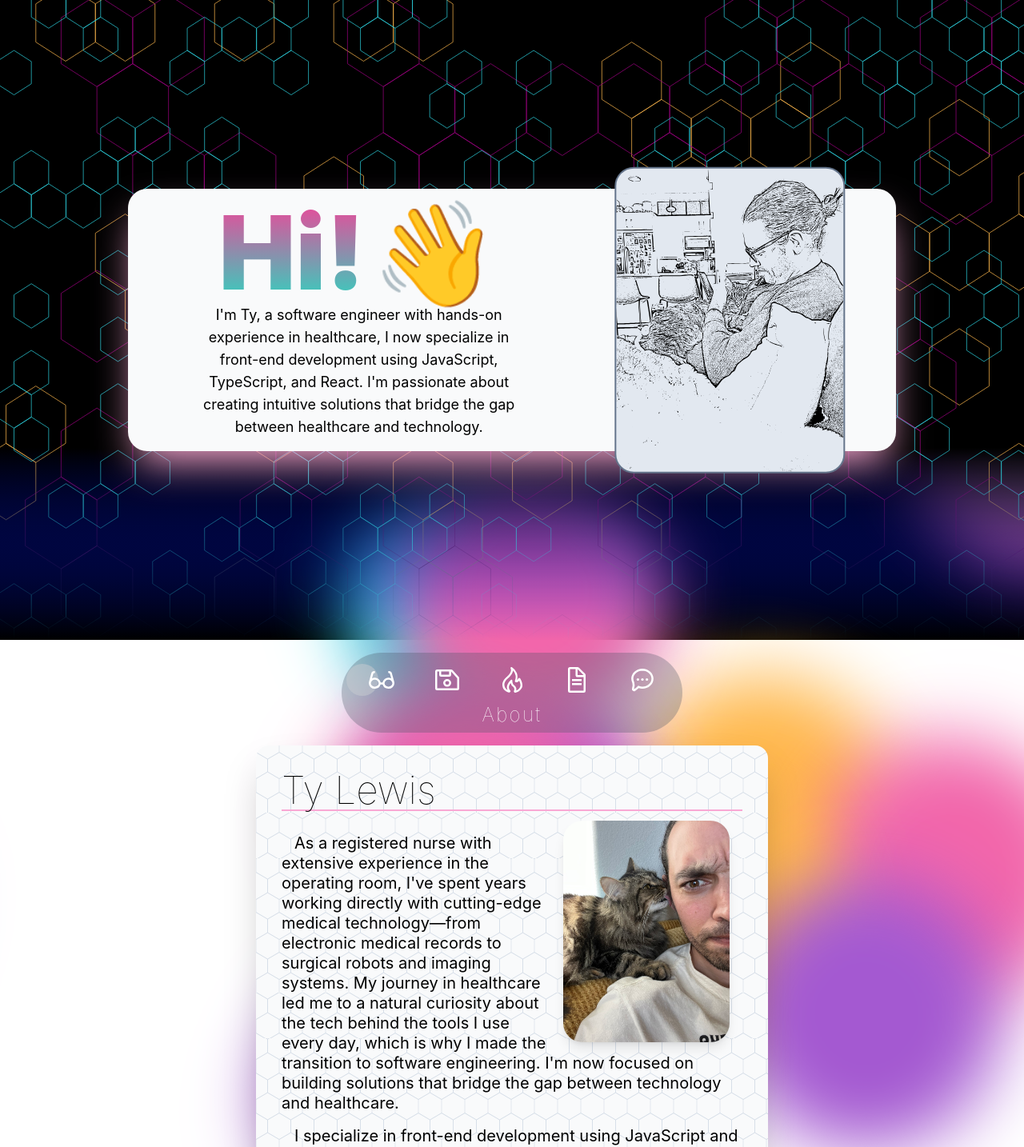
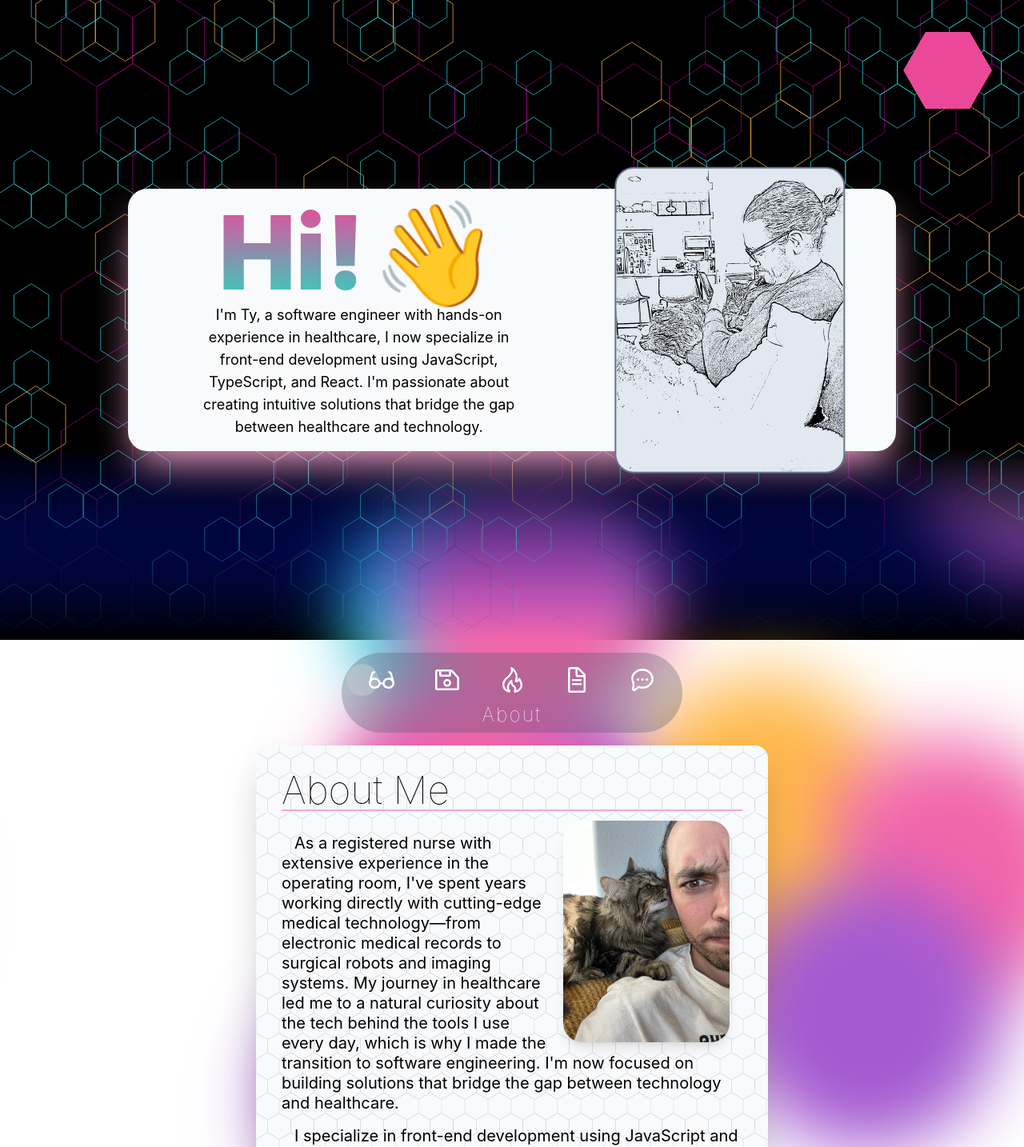
Before and after one commit to tylerelk/TyLewisPortfolio, a React (Vite) app in the folder TyLewisPortfolio/: page / in a window 1280 px wide. Shown: the top 1434 px of the page at 80% size. Built offline with nearby package versions, Linux system fonts and the light colour scheme.

Commit message:
Update styles

```diff
--- a/TyLewisPortfolio/src/App.tsx
+++ b/TyLewisPortfolio/src/App.tsx
@@ -2,7 +2,6 @@ import "./App.css";
 import Background from "./components/Background";
 import Card from "./components/Card";
 import Navbar from "./components/Navbar";
-import { useRef } from "react";
 import TechSection from "./components/TechSection";
 import Resume from "./components/Resume";
 import { isDesktop } from "react-device-detect";
@@ -11,15 +10,15 @@ import _booBoo from "./assets/images/booboo.jpeg";
 import Hero from "./components/Hero";
 
 function App() {
-  const sliderRef = useRef<HTMLDivElement | null>(null);
   const aboutMeParagraphs = _aboutMe.paragraphs;
+
   return (
     <>
       <Background />
       <Hero />
-      <Navbar sliderRef={sliderRef} />
-      <div className='flex flex-col items-center gap-4'>
-        <Card title='Ty Lewis' id='about'>
+      {isDesktop && <Navbar />}
+      <div className='flex flex-col items-center gap-4 pb-10'>
+        <Card title='About Me' id='about'>
           <div>
             <img
               src={_booBoo}
@@ -29,7 +28,10 @@ function App() {
             />
             {aboutMeParagraphs.map((p) => {
               return (
-                <p className='text-left indent-4 text-xl leading-tight my-4'>
+                <p
+                  key={aboutMeParagraphs.indexOf(p)}
+                  className='text-left indent-4 text-xl leading-tight my-4'
+                >
                   {p}
                 </p>
               );
--- /dev/null
+++ b/TyLewisPortfolio/src/colors.css
@@ -0,0 +1,11 @@
+:root {
+  --yellow: #ffb84c;
+  --pink: #f266ab;
+  --teal: #2cd3e1;
+  --purple: #a459d1;
+  transition: --yellow 1s ease, --pink 1s ease, --purple 1s ease, --teal 1s ease;
+}
+
+* {
+  transition: background-color 1s ease, color 1s ease;
+}
--- a/TyLewisPortfolio/src/components/Background.css
+++ b/TyLewisPortfolio/src/components/Background.css
@@ -1,3 +1,5 @@
+@import "../colors.css";
+
 @keyframes move {
   100% {
     transform: translate3d(0, 0, 1px) rotate(360deg);
@@ -29,10 +31,11 @@ body {
   animation-duration: 200;
   animation-timing-function: linear;
   animation-iteration-count: infinite;
+  transition: 1s ease-in-out;
 }
 
 .background span:nth-child(0) {
-  color: #a459d1;
+  color: var(--purple);
   top: 68%;
   left: 87%;
   animation-duration: 149s;
@@ -41,7 +44,7 @@ body {
   box-shadow: 84vmin 0 10.94595462616293vmin currentColor;
 }
 .background span:nth-child(1) {
-  color: #a459d1;
+  color: var(--purple);
   top: 68%;
   left: 12%;
   animation-duration: 178s;
@@ -50,7 +53,7 @@ body {
   box-shadow: 84vmin 0 10.928700651236014vmin currentColor;
 }
 .background span:nth-child(2) {
-  color: #ffb84c;
+  color: var(--yellow);
   top: 37%;
   left: 54%;
   animation-duration: 57s;
@@ -59,7 +62,7 @@ body {
   box-shadow: 84vmin 0 10.747894452938397vmin currentColor;
 }
 .background span:nth-child(3) {
-  color: #2cd3e1;
+  color: var(--teal);
   top: 4%;
   left: 35%;
   animation-duration: 57s;
@@ -68,7 +71,7 @@ body {
   box-shadow: -84vmin 0 11.388280516060556vmin currentColor;
 }
 .background span:nth-child(4) {
-  color: #a459d1;
+  color: var(--purple);
   top: 9%;
   left: 89%;
   animation-duration: 88s;
@@ -77,7 +80,7 @@ body {
   box-shadow: 84vmin 0 10.821958765718083vmin currentColor;
 }
 .background span:nth-child(5) {
-  color: #ffb84c;
+  color: var(--yellow);
   top: 44%;
   left: 69%;
   animation-duration: 92s;
@@ -86,7 +89,7 @@ body {
   box-shadow: -84vmin 0 11.396816234032798vmin currentColor;
 }
 .background span:nth-child(6) {
-  color: #2cd3e1;
+  color: var(--teal);
   top: 69%;
   left: 56%;
   animation-duration: 299s;
@@ -95,7 +98,7 @@ body {
   box-shadow: 84vmin 0 10.918621978227865vmin currentColor;
 }
 .background span:nth-child(7) {
-  color: #f266ab;
+  color: var(--pink);
   top: 57%;
   left: 56%;
   animation-duration: 179s;
@@ -104,7 +107,7 @@ body {
   box-shadow: 84vmin 0 11.194181515477979vmin currentColor;
 }
 .background span:nth-child(8) {
-  color: #2cd3e1;
+  color: var(--teal);
   top: 93%;
   left: 41%;
   animation-duration: 189s;
@@ -113,7 +116,7 @@ body {
   box-shadow: 84vmin 0 11.013549938062031vmin currentColor;
 }
 .background span:nth-child(9) {
-  color: #2cd3e1;
+  color: var(--teal);
   top: 9%;
   left: 50%;
   animation-duration: 161s;
@@ -122,7 +125,7 @@ body {
   box-shadow: -84vmin 0 10.724031030386522vmin currentColor;
 }
 .background span:nth-child(10) {
-  color: #ffb84c;
+  color: var((--yellow));
   top: 39%;
   left: 32%;
   animation-duration: 195s;
@@ -131,7 +134,7 @@ body {
   box-shadow: -84vmin 0 10.94904803381291vmin currentColor;
 }
 .background span:nth-child(11) {
-  color: #ffb84c;
+  color: var(--yellow);
   top: 17%;
   left: 31%;
   animation-duration: 156s;
@@ -140,7 +143,7 @@ body {
   box-shadow: -84vmin 0 11.207206910840076vmin currentColor;
 }
 .background span:nth-child(12) {
-  color: #f266ab;
+  color: var(--pink);
   top: 81%;
   left: 97%;
   animation-duration: 222s;
@@ -149,7 +152,7 @@ body {
   box-shadow: -84vmin 0 10.565747613720502vmin currentColor;
 }
 .background span:nth-child(13) {
-  color: #a459d1;
+  color: var(--purple);
   top: 74%;
   left: 45%;
   animation-duration: 304s;
@@ -158,7 +161,7 @@ body {
   box-shadow: 84vmin 0 10.98299521671376vmin currentColor;
 }
 .background span:nth-child(14) {
-  color: #2cd3e1;
+  color: var(--teal);
   top: 50%;
   left: 86%;
   animation-duration: 292s;
@@ -167,7 +170,7 @@ body {
   box-shadow: 84vmin 0 11.378481490793906vmin currentColor;
 }
 .background span:nth-child(15) {
-  color: #a459d1;
+  color: var(--purple);
   top: 30%;
   left: 55%;
   animation-duration: 129s;
@@ -176,7 +179,7 @@ body {
   box-shadow: 84vmin 0 10.617579240760465vmin currentColor;
 }
 .background span:nth-child(16) {
-  color: #ffb84c;
+  color: var(--yellow);
   top: 6%;
   left: 64%;
   animation-duration: 224s;
@@ -185,7 +188,7 @@ body {
   box-shadow: 84vmin 0 10.803669996753042vmin currentColor;
 }
 .background span:nth-child(17) {
-  color: #f266ab;
+  color: var(--pink);
   top: 4%;
   left: 55%;
   animation-duration: 227s;
@@ -194,7 +197,7 @@ body {
   box-shadow: 84vmin 0 10.89217454793969vmin currentColor;
 }
 .background span:nth-child(18) {
-  color: #a459d1;
+  color: var(--purple);
   top: 43%;
   left: 50%;
   animation-duration: 126s;
@@ -203,7 +206,7 @@ body {
   box-shadow: -84vmin 0 10.995942389578854vmin currentColor;
 }
 .background span:nth-child(19) {
-  color: #ffb84c;
+  color: var(--yellow);
   top: 15%;
   left: 74%;
   animation-duration: 264s;
@@ -212,7 +215,7 @@ body {
   box-shadow: -84vmin 0 10.6411138864399vmin currentColor;
 }
 .background span:nth-child(20) {
-  color: #a459d1;
+  color: var(--purple);
   top: 73%;
   left: 49%;
   animation-duration: 82s;
@@ -221,7 +224,7 @@ body {
   box-shadow: 84vmin 0 11.174097413029251vmin currentColor;
 }
 .background span:nth-child(21) {
-  color: #a459d1;
+  color: var(--purple);
   top: 61%;
   left: 76%;
   animation-duration: 141s;
@@ -230,7 +233,7 @@ body {
   box-shadow: -84vmin 0 10.690158950907493vmin currentColor;
 }
 .background span:nth-child(22) {
-  color: #a459d1;
+  color: var(--purple);
   top: 48%;
   left: 17%;
   animation-duration: 167s;
@@ -239,7 +242,7 @@ body {
   box-shadow: 84vmin 0 11.042908483017179vmin currentColor;
 }
 .background span:nth-child(23) {
-  color: #ffb84c;
+  color: var(--yellow);
   top: 42%;
   left: 90%;
   animation-duration: 165s;
@@ -248,7 +251,7 @@ body {
   box-shadow: -84vmin 0 10.833952988826379vmin currentColor;
 }
 .background span:nth-child(24) {
-  color: #ffb84c;
+  color: var(--yellow);
   top: 72%;
   left: 66%;
   animation-duration: 216s;
@@ -257,7 +260,7 @@ body {
   box-shadow: -84vmin 0 11.488004751867491vmin currentColor;
 }
 .background span:nth-child(25) {
-  color: #ffb84c;
+  color: var(--yellow);
   top: 42%;
   left: 46%;
   animation-duration: 81s;
@@ -266,7 +269,7 @@ body {
   box-shadow: 84vmin 0 11.226139489376145vmin currentColor;
 }
 .background span:nth-child(26) {
-  color: #ffb84c;
+  color: var(--yellow);
   top: 72%;
   left: 50%;
   animation-duration: 125s;
@@ -275,7 +278,7 @@ body {
   box-shadow: -84vmin 0 10.776476115365021vmin currentColor;
 }
 .background span:nth-child(27) {
-  color: #a459d1;
+  color: var(--purple);
   top: 42%;
   left: 8%;
   animation-duration: 132s;
@@ -284,7 +287,7 @@ body {
   box-shadow: 84vmin 0 11.42024886743219vmin currentColor;
 }
 .background span:nth-child(28) {
-  color: #ffb84c;
+  color: var(--yellow);
   top: 20%;
   left: 52%;
   animation-duration: 211s;
@@ -293,7 +296,7 @@ body {
   box-shadow: 84vmin 0 10.85238660576547vmin currentColor;
 }
 .background span:nth-child(29) {
-  color: #f266ab;
+  color: var(--pink);
   top: 33%;
   left: 50%;
   animation-duration: 6s;
@@ -302,7 +305,7 @@ body {
   box-shadow: -84vmin 0 10.783083003881748vmin currentColor;
 }
 .background span:nth-child(30) {
-  color: #2cd3e1;
+  color: var(--teal);
   top: 80%;
   left: 87%;
   animation-duration: 261s;
@@ -311,7 +314,7 @@ body {
   box-shadow: 84vmin 0 10.826125853388307vmin currentColor;
 }
 .background span:nth-child(31) {
-  color: #f266ab;
+  color: var(--pink);
   top: 67%;
   left: 47%;
   animation-duration: 92s;
@@ -320,7 +323,7 @@ body {
   box-shadow: 84vmin 0 10.507949531617683vmin currentColor;
 }
 .background span:nth-child(32) {
-  color: #ffb84c;
+  color: var(--yellow);
   top: 51%;
   left: 59%;
   animation-duration: 127s;
@@ -329,7 +332,7 @@ body {
   box-shadow: -84vmin 0 10.562243032918687vmin currentColor;
 }
 .background span:nth-child(33) {
-  color: #a459d1;
+  color: var(--purple);
   top: 33%;
   left: 94%;
   animation-duration: 176s;
@@ -338,7 +341,7 @@ body {
   box-shadow: 84vmin 0 11.0663389273612vmin currentColor;
 }
 .background span:nth-child(34) {
-  color: #ffb84c;
+  color: var(--yellow);
   top: 69%;
   left: 32%;
   animation-duration: 13s;
@@ -347,7 +350,7 @@ body {
   box-shadow: -84vmin 0 11.253818380278583vmin currentColor;
 }
 .background span:nth-child(35) {
-  color: #a459d1;
+  color: var(--purple);
   top: 61%;
   left: 36%;
   animation-duration: 283s;
@@ -356,7 +359,7 @@ body {
   box-shadow: 84vmin 0 10.88422486364551vmin currentColor;
 }
 .background span:nth-child(36) {
-  color: #f266ab;
+  color: var(--pink);
   top: 16%;
   left: 66%;
   animation-duration: 76s;
@@ -365,7 +368,7 @@ body {
   box-shadow: -84vmin 0 10.960700768428715vmin currentColor;
 }
 .background span:nth-child(37) {
-  color: #f266ab;
+  color: var(--pink);
   top: 39%;
   left: 26%;
   animation-duration: 192s;
@@ -374,7 +377,7 @@ body {
   box-shadow: 84vmin 0 11.480734296415035vmin currentColor;
 }
 .background span:nth-child(38) {
-  color: #2cd3e1;
+  color: var(--teal);
   top: 81%;
   left: 24%;
   animation-duration: 29s;
--- /dev/null
+++ b/TyLewisPortfolio/src/components/Bestagon.css
@@ -0,0 +1,5 @@
+.hexagon {
+  height: 6rem;
+  aspect-ratio: 1 / cos(30deg);
+  clip-path: polygon(50% -50%, 100% 50%, 50% 150%, 0 50%);
+}
--- /dev/null
+++ b/TyLewisPortfolio/src/components/Bestagon.tsx
@@ -0,0 +1,19 @@
+import "./Bestagon.css";
+
+export default function Bestagon() {
+  return (
+    <>
+      <div className='hexagon absolute top-10 right-10 text-xs flex items-center justify-center bg-pink-500'>
+        <a
+          className=' text-pink-500 w-3/4 hover:text-teal-300'
+          href='https://www.youtube.com/watch?v=thOifuHs6eY'
+          target='_blank'
+        >
+          Hexagon?
+          <br />
+          The Bestagon
+        </a>
+      </div>
+    </>
+  );
+}
--- a/TyLewisPortfolio/src/components/Hero.tsx
+++ b/TyLewisPortfolio/src/components/Hero.tsx
@@ -1,9 +1,14 @@
 import _meAndChloe from "../assets/images/ty-and-chloe-line-art.svg";
+import Bestagon from "./Bestagon";
 
 export default function Hero() {
   return (
     <>
-      <div className='w-screen h-screen bg-hero-background flex items-center justify-center'>
+      <div
+        id='hero'
+        className='w-screen h-screen bg-hero-background flex items-center justify-center'
+      >
+        <Bestagon />
         <div
           className={`w-9/12 bg-gray-50 rounded-3xl shadow-2xl shadow-pink-300 p-4 flex justify-between items-center`}
         >
--- a/TyLewisPortfolio/src/components/Skills.tsx
+++ b/TyLewisPortfolio/src/components/Skills.tsx
@@ -7,6 +7,7 @@ const Skills = () => {
     for (let i = 0; i < 5; i++) {
       bubbles.push(
         <span
+          key={i}
           className={`h-4 w-4 rounded-full border-gray-400 border-2 ${
             i < level ? "bg-yellow-300" : "bg-transparent"
           }`}
--- a/TyLewisPortfolio/src/index.css
+++ b/TyLewisPortfolio/src/index.css
@@ -42,6 +42,7 @@ body {
   min-width: 320px;
   min-height: 100vh;
   overflow-y: scroll;
+  overscroll-behavior: none;
 }
 
 h1 {
```
Also changed, not shown: TyLewisPortfolio/src/components/Navbar.tsx (+2 -10 lines).
